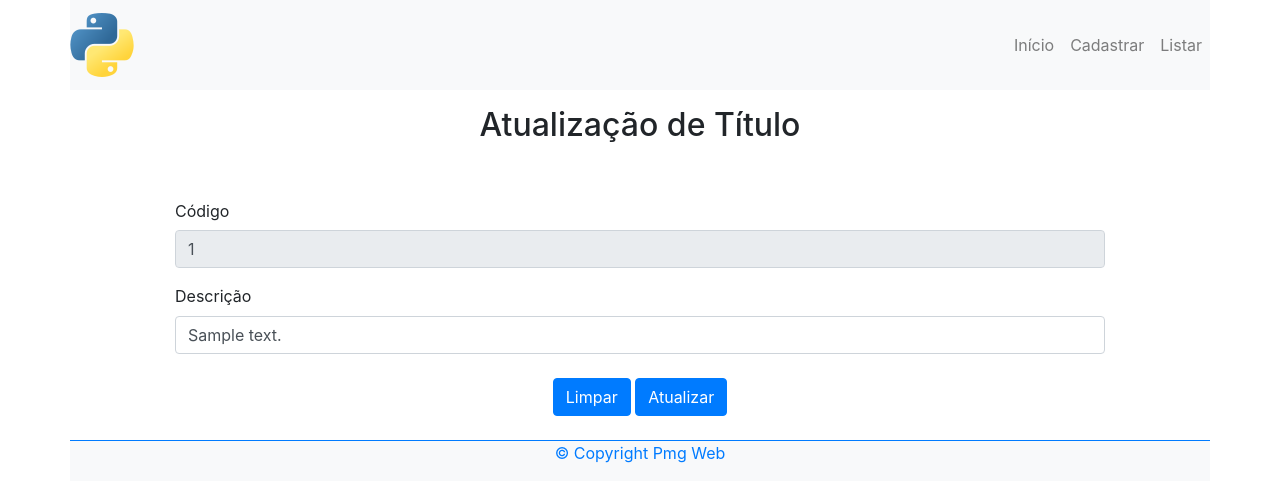
After one commit to msferreira-prof/abcdosaber_django, a Django app: page /titulo/carregar_titulo/1 in a window 1280 px wide. The commit adds this page. Shown: the top 502 px of the page. Run offline with Django 5.2, Linux system fonts and the light colour scheme; tables that the repository leaves empty hold one stand-in row (values such as "Sample post").

Commit message:
Atualizando o titulo

```diff
--- /dev/null
+++ b/titulo/templates/titulo/atualizarTitulo.html
@@ -0,0 +1,49 @@
+{% extends "base_template.html" %}
+
+{% block title %}
+    <title>Django - Exercícios</title>
+{% endblock %}
+
+{% block menu %}
+    <div class="collapse navbar-collapse justify-content-end" id="mynavbar">
+        <div class="navbar-nav">
+            <a href="/" class="nav-link">Início</a>
+            <a href="{% url 'titulo:cadastro' %}" class="nav-link">Cadastrar</a>
+            <a href="{% url 'titulo:listar' %}" class="nav-link">Listar</a>
+        </div>
+    </div>
+{% endblock %}
+
+{% block corpo %}
+    <!-- main -->
+    <main class="container m-2 w-75 mx-auto my-font-family">
+
+        <div class="row">
+            <div class="col text-center m-0">
+                <h2 class="mt-2 mb-5 my-h2">Atualização de Título</h2>
+            </div>
+        </div>
+
+        <!-- formulario HTML -->
+        <form name="TituloAtualizarForm" action="{% url 'titulo:atualizar_titulo' %}" method="post" class="my-label-color-purple">
+            {% csrf_token %}
+
+            <div class="form-group">
+                <label for="idCodigo" class="col-form-label">Código</label>
+                <input class="form-control" type="text" id="idCodigo" name="codigo" value="{{ titulo.codigo }}" readonly>
+            </div>
+
+            <div class="form-group">
+                <label for="idDescricao">Descrição</label>
+                <input class="form-control" type="text" id="idDescricao" name="descricao" value="{{ titulo.descricao }}" maxlength="70" required>
+            </div>
+
+            <div class="form-group my-4 text-center">
+                <input type="reset" value="Limpar" class="btn btn-primary btn-md">
+                <input type="submit" value="Atualizar" class="btn btn-primary btn-md">
+            </div>
+
+        </form>
+
+    </main>
+{% endblock %}
--- a/titulo/templates/titulo/listarTitulos.html
+++ b/titulo/templates/titulo/listarTitulos.html
@@ -8,7 +8,7 @@
     <div class="collapse navbar-collapse justify-content-end" id="mynavbar">
         <div class="navbar-nav">
             <a href="/" class="nav-link">Início</a>
-            <a href="{% url 'titulo:cadastrar' %}" class="nav-link">Cadastrar</a>
+            <a href="{% url 'titulo:cadastro' %}" class="nav-link">Cadastrar</a>
             <a href="{% url 'titulo:listar' %}" class="nav-link">Listar</a>
         </div>
     </div>
@@ -56,11 +56,11 @@
                             <td class="text-center"> {{ titulo.codigo }} </td>
                             <td class="text-left"> {{ titulo.descricao }} </td>
                             <td>
-                                <a href="#" class="btn btn-mini"><i class="far fa-edit"></i></a>
+                                <a href="{% url 'titulo:carregar_titulo' titulo.codigo %}" class="btn btn-mini"><i class="far fa-edit"></i></a>
                                 <button type="button" class="btn" role="button" data-target="#modalExcluirTitulo"
                                         data-toggle="modal"
                                         data-descricao="{{ titulo.descricao }}"
-                                        data-url="{% url 'titulo:excluir_titulo' titulo.codigo %} ">
+                                        data-url="{% url 'titulo:excluir_titulo' titulo.codigo %}">
                                     <i class="far fa-trash-alt"></i>
                                 </button>
                             </td>
--- a/titulo/urls.py
+++ b/titulo/urls.py
@@ -8,4 +8,6 @@ urlpatterns = [
     path('cadastrar/', views.cadastrar, name='cadastrar'),
     path('lista/', views.listar, name='listar'),
     path('excluir/<int:codigo>', views.excluir, name="excluir_titulo"),
+    path('carregar_titulo/<int:codigo>', views.carregar_titulo, name="carregar_titulo"),
+    path('atualizar_titulo/', views.atualizar, name='atualizar_titulo'),
 ]
--- a/titulo/views.py
+++ b/titulo/views.py
@@ -1,7 +1,7 @@
 from django.shortcuts import render, redirect
 
 from titulo.models import Titulo
-from titulo.forms import TituloForm
+from titulo.forms import TituloForm, TituloAtualizarForm
 from instrutor.models import Instrutor
 
 
@@ -45,3 +45,34 @@ def excluir(request, codigo):
         titulo.delete()
 
     return redirect('titulo:listar')
+
+# carregar titulo para atualizar
+def carregar_titulo(request, codigo):
+    # obter titulo a atualizar basead no codigo informado
+    titulo = Titulo.objects.get(pk=codigo)
+    contexto = {
+        'titulo': titulo,
+    }
+
+    return render(request, 'titulo/atualizarTitulo.html', context=contexto)
+
+# atualizar a base de dados para o titulo selecionado
+def atualizar(request):
+    if request.method == 'POST':
+        form = TituloAtualizarForm(request.POST)
+        if form.is_valid():
+
+            dados_titulo = form.cleaned_data
+
+            codigo = dados_titulo['codigo']
+
+            titulo = Titulo.objects.get(pk=codigo)
+            titulo.descricao = dados_titulo['descricao']
+
+            titulo.save()
+
+        # imprimir no console mensagens de erro na validação do formulário
+        #else:
+        #    print(form.errors)
+
+    return redirect('titulo:listar')
```
Also changed, not shown: titulo/forms.py (+7 -0 lines).
